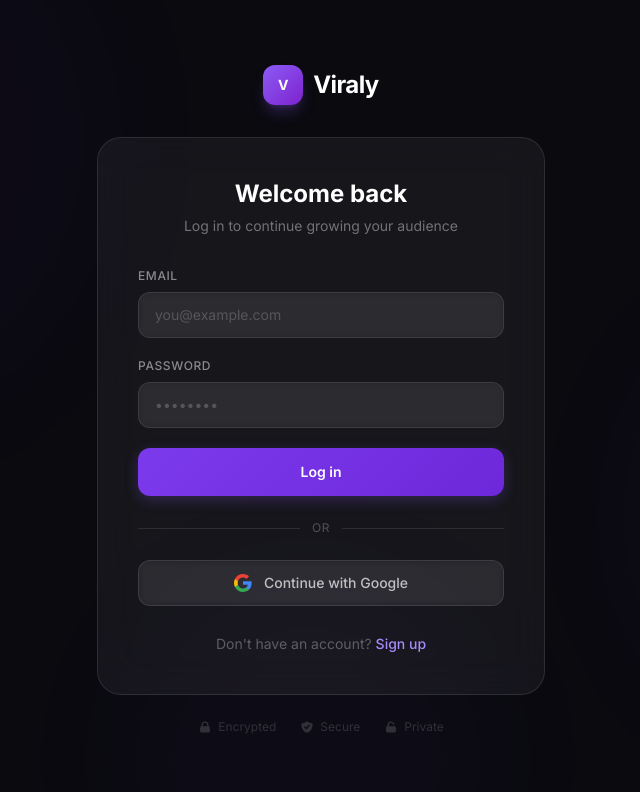
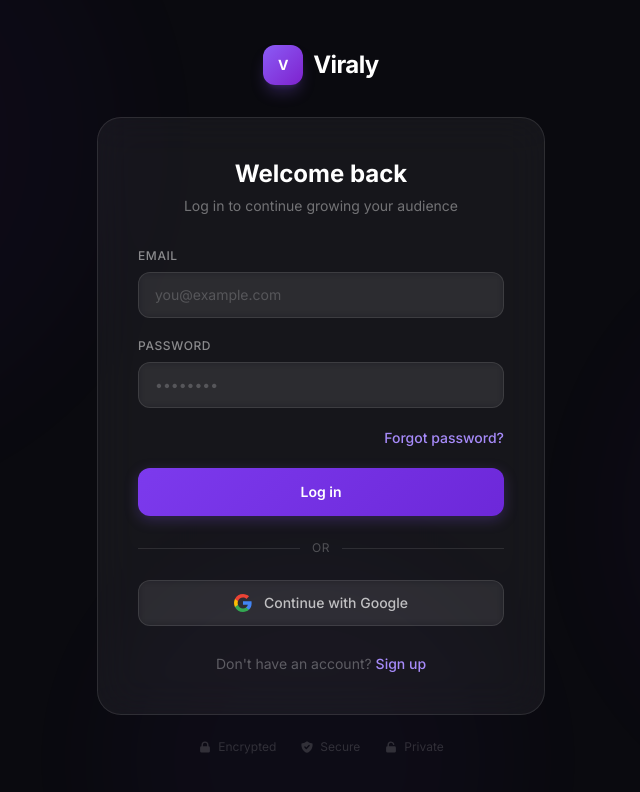
Before and after one commit to Ashfaqzaheer/viraly, a Next.js app in the folder apps/web/: page /login in a window 1280 px wide. Shown: the top 792 px of the page, without its empty margins (319-959 px from the left). Built offline with nearby package versions, Linux system fonts and the light colour scheme; no server answers.

Commit message:
fix: add visible Forgot password link to login page

```diff
--- a/apps/web/src/app/(auth)/login/page.tsx
+++ b/apps/web/src/app/(auth)/login/page.tsx
@@ -130,6 +130,11 @@
               </div>
             </div>
 
+            <div className="flex justify-end mt-2">
+              <Link href="/forgot-password" className="text-sm font-medium text-violet-400 hover:text-violet-300 transition">
+                Forgot password?
+              </Link>
+            </div>
             <button
               type="submit"
               disabled={loading}
```
